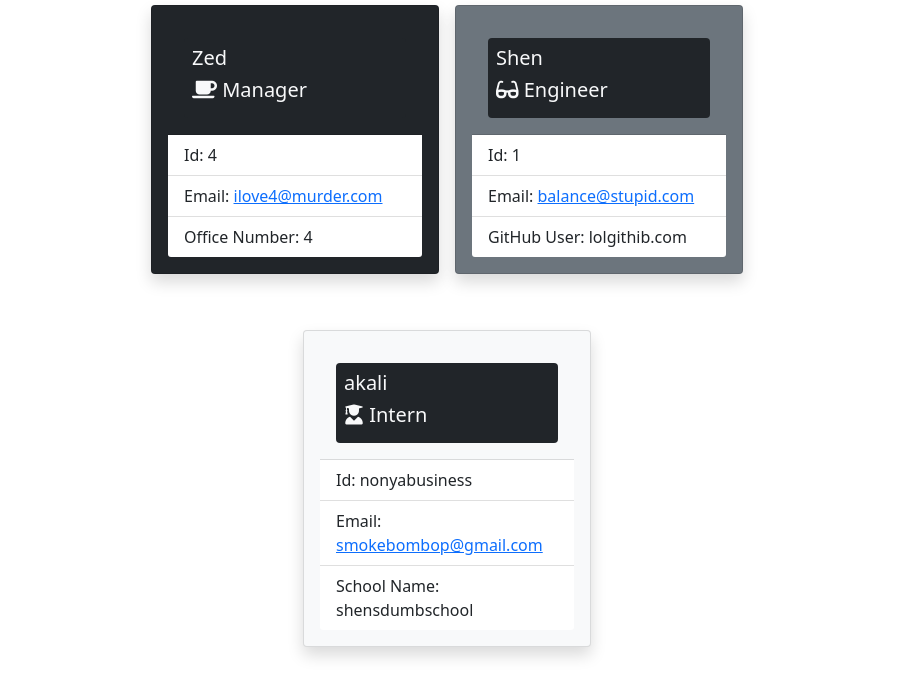
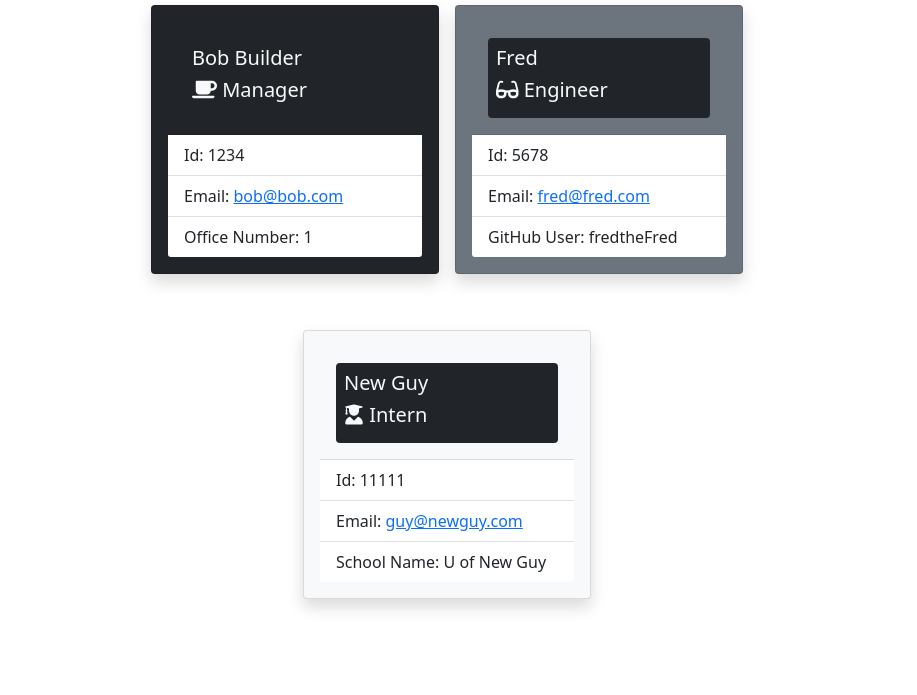
Before and after one commit to nico-patano/TeamProfileGenerator, a website: page teamCards.html in a window 1280 px wide. Shown: the part 134-829 px from the top of the page, without its empty margins (181-1098 px from the left). After the commit the page ends 800 px from the top, so only its background shows below. Drawn offline with nearby package versions, Linux system fonts and the light colour scheme.

Commit message:
final Changes to team cards

```diff
--- a/teamCards.html
+++ b/teamCards.html
@@ -27,48 +27,48 @@
             style="width: 18rem">
             <div class="card-body">
               <div class="bg-dark p-2 rounded text-light">
-                <h5 class="card-title" id="name">Zed</h5>
+                <h5 class="card-title" id="name">Bob Builder</h5>
                 <h5 class="card-title" id="position">
                   <span><i class="fas fa-coffee"></i></span> Manager</h5>
               </div>
             </div>
             <ul class="list-group list-group-flush">
-              <li class="list-group-item" id="id">Id: 4</li>
+              <li class="list-group-item" id="id">Id: 1234</li>
               <li class="list-group-item" id="email">
-                Email: <a href="mailto: ilove4@murder.com">ilove4@murder.com</a></li>
-              <li class="list-group-item">Office Number: 4</li>
+                Email: <a href="mailto: bob@bob.com">bob@bob.com</a></li>
+              <li class="list-group-item">Office Number: 1</li>
             </ul>
           </div>
         <div class="card shadow m-2 p-3 mb-5 bg-secondary rounded"
           style="width: 18rem">
           <div class="card-body">
             <div class="bg-dark p-2 rounded text-light">
-              <h5 class="card-title" id="name">Shen</h5>
+              <h5 class="card-title" id="name">Fred</h5>
               <h5 class="card-title" id="position">
                 <span><i class="fas fa-glasses"></i></span> Engineer</h5>
             </div>
           </div>
           <ul class="list-group list-group-flush">
-            <li class="list-group-item" id="id">Id: 1</li>
+            <li class="list-group-item" id="id">Id: 5678</li>
             <li class="list-group-item" id="email">
-              Email: <a href="mailto: balance@stupid.com">balance@stupid.com</a></li>
-            <li class="list-group-item">GitHub User: lolgithib.com</li>
+              Email: <a href="mailto: fred@fred.com">fred@fred.com</a></li>
+            <li class="list-group-item">GitHub User: fredtheFred</li>
           </ul>
         </div>
         <div class="card shadow m-2 p-3 mb-5 bg-light rounded"
           style="width: 18rem">
           <div class="card-body">
             <div class="bg-dark p-2 rounded text-light">
-              <h5 class="card-title" id="name">akali</h5>
+              <h5 class="card-title" id="name">New Guy</h5>
               <h5 class="card-title" id="position">
                 <span><i class="fas fa-user-graduate"></i></span> Intern</h5>
             </div>
           </div>
           <ul class="list-group list-group-flush">
-            <li class="list-group-item" id="id">Id: nonyabusiness</li>
+            <li class="list-group-item" id="id">Id: 11111</li>
             <li class="list-group-item" id="email">
-              Email: <a href="mailto: smokebombop@gmail.com">smokebombop@gmail.com</a></li>
-            <li class="list-group-item">School Name: shensdumbschool</li>
+              Email: <a href="mailto: guy@newguy.com">guy@newguy.com</a></li>
+            <li class="list-group-item">School Name: U of New Guy</li>
           </ul>
         </div>
       </div>
```
